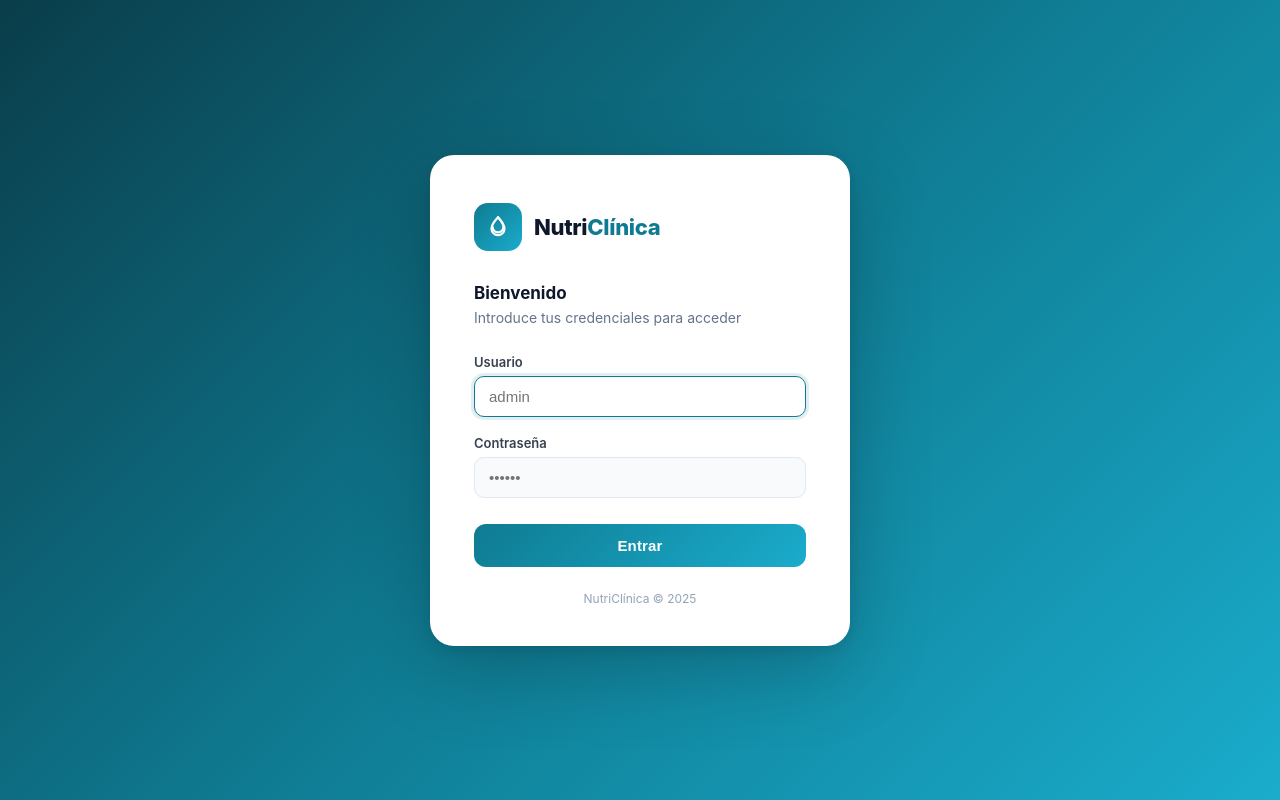
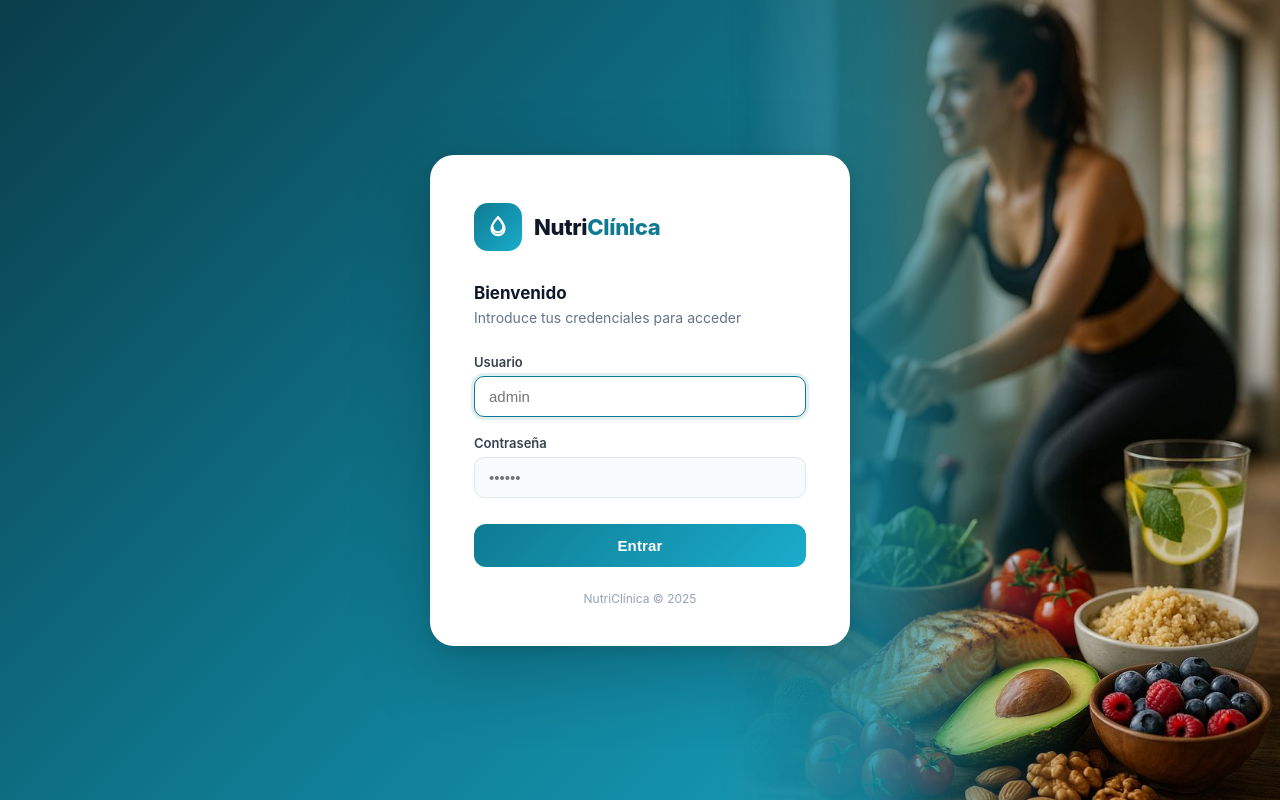
Before and after one commit to rechedev9/nutriclinica-app, a Flask app: page /login in a window 1280 px wide. Run offline with Flask 3, Linux system fonts and the light colour scheme.

Commit message:
Añadir imagen decorativa con fundido suave en la página de login
Co-Authored-By: Claude Sonnet 4.6 <noreply@anthropic.com>

```diff
--- a/templates/login.html
+++ b/templates/login.html
@@ -14,6 +14,28 @@
       display: flex;
       align-items: center;
       justify-content: center;
+      position: relative;
+      overflow: hidden;
+    }
+
+    /* Franja de imagen — pegada a la derecha, detrás de la tarjeta */
+    .image-panel {
+      position: absolute;
+      right: 0;
+      top: 0;
+      bottom: 0;
+      width: 44%;
+      overflow: hidden;
+      -webkit-mask-image: linear-gradient(to right, transparent 0%, rgba(0,0,0,0.2) 28%, rgba(0,0,0,0.8) 50%, black 65%);
+      mask-image: linear-gradient(to right, transparent 0%, rgba(0,0,0,0.2) 28%, rgba(0,0,0,0.8) 50%, black 65%);
+    }
+
+    .image-panel img {
+      width: 100%;
+      height: 100%;
+      object-fit: cover;
+      object-position: center top;
+      display: block;
     }
 
     .card {
@@ -46,6 +68,7 @@
       display: flex;
       align-items: center;
       justify-content: center;
+      flex-shrink: 0;
     }
 
     .logo-text {
@@ -55,9 +78,7 @@
       letter-spacing: -.3px;
     }
 
-    .logo-text span {
-      color: #0F7B92;
-    }
+    .logo-text span { color: #0F7B92; }
 
     h2 {
       font-size: 17px;
@@ -72,9 +93,7 @@
       margin-bottom: 28px;
     }
 
-    .field {
-      margin-bottom: 18px;
-    }
+    .field { margin-bottom: 18px; }
 
     label {
       display: block;
@@ -137,6 +156,14 @@
       font-size: 12px;
       color: #94a3b8;
     }
+
+    /* Tarjeta por encima de la imagen */
+    .card { position: relative; z-index: 2; }
+
+    /* Responsive: ocultar imagen en pantallas pequeñas */
+    @media (max-width: 768px) {
+      .image-panel { display: none; }
+    }
   </style>
 </head>
 <body>
@@ -172,5 +199,9 @@
 
       <div class="footer">NutriClínica &copy; 2025</div>
   </div>
+
+  <div class="image-panel">
+    <img src="/static/login_bg.jpg" alt="Nutrición y ejercicio">
+  </div>
 </body>
 </html>
```
Also changed, not shown: static/login_bg.jpg (added). Lines whose indentation alone changed are shown as unchanged.
